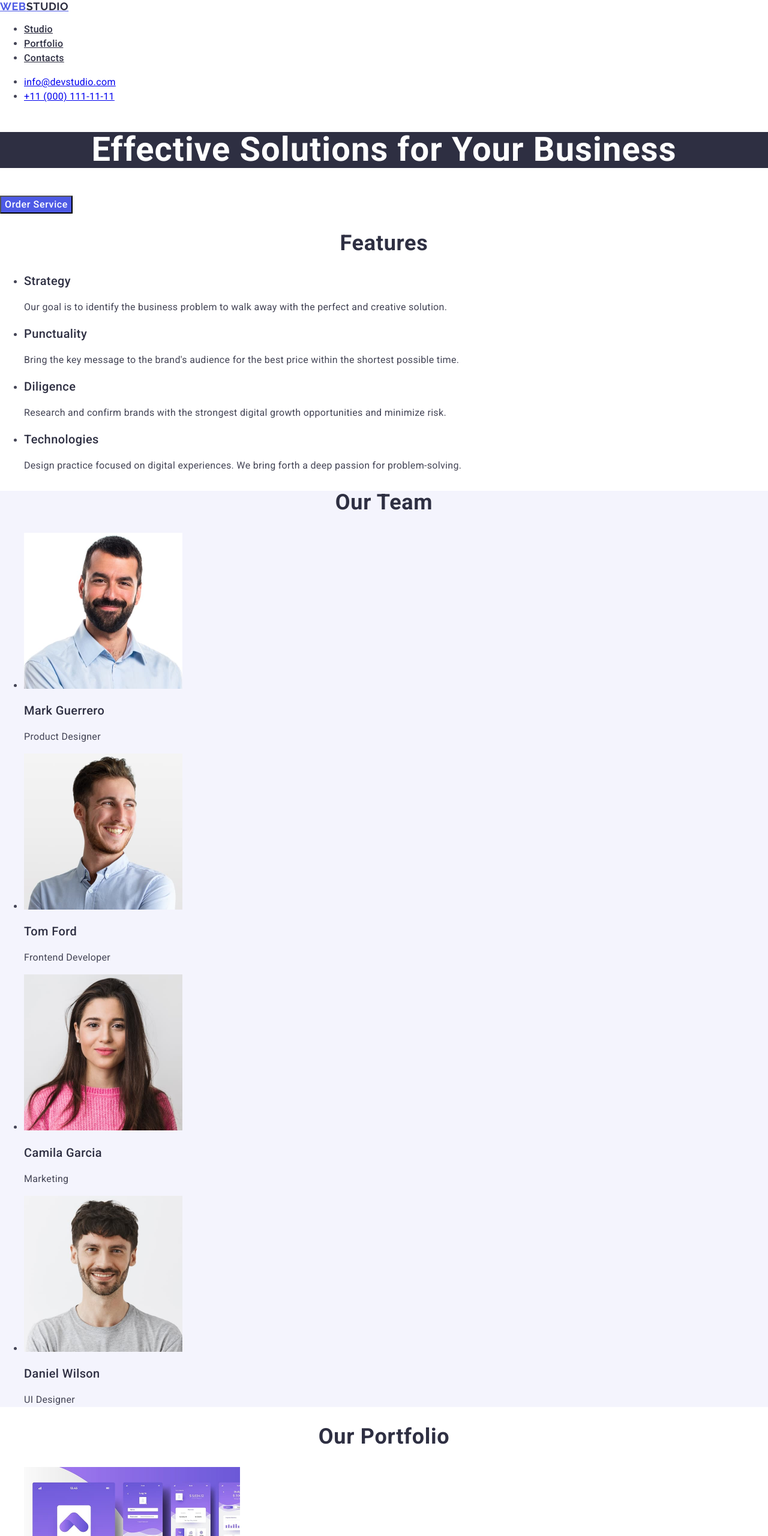
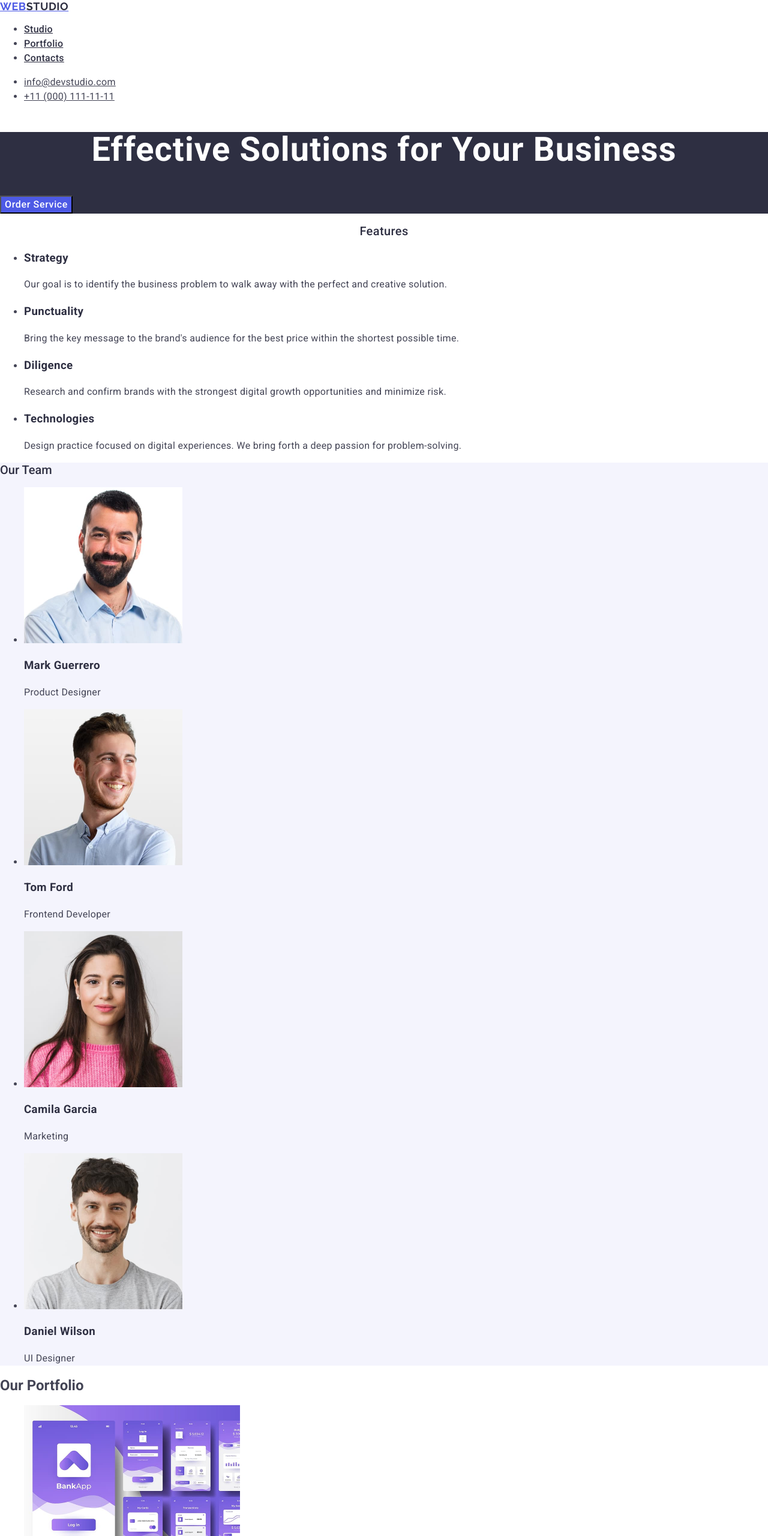
Before and after one commit to aanna25/goit-markup-hw-02, a plain HTML site: page index.html in a window 1280 px wide. Shown: the top 2560 px of the page at 60% size. Drawn offline with nearby package versions, Linux system fonts and the light colour scheme.

Commit message:
update index.html and styles.css

```diff
--- a/css/styles.css
+++ b/css/styles.css
@@ -2,30 +2,6 @@ body {
   font-family: "Roboto", sans-serif;
   color: #434455;
   background-color: #ffffff;
-}
-
-.nav-link:hover,
-.nav-link:focus {
-  color: #404bbf;
-}
-
-.nav-link {
-  font-weight: 500;
-  line-height: 1.5;
-  letter-spacing: 0.02em;
-  color: #2e2f42;
-}
-
-.contact-link:hover,
-.contact-link:focus {
-  color: #404bbf;
-}
-
-.contacts {
-  font-style: normal;
-  line-height: 1.5;
-  letter-spacing: 0.02em;
-  color: #434455;
 }
 
 .logo {
@@ -42,6 +18,38 @@ body {
   color: #2e2f42;
 }
 
+.nav-link:hover,
+.nav-link:focus {
+  color: #404bbf;
+}
+
+.nav-link {
+  font-weight: 500;
+  line-height: 1.5;
+  letter-spacing: 0.02em;
+  color: #2e2f42;
+}
+
+.contact-link {
+  color: #434455;
+}
+
+.contact-link:hover,
+.contact-link:focus {
+  color: #404bbf;
+}
+
+.contacts {
+  font-style: normal;
+  line-height: 1.5;
+  letter-spacing: 0.02em;
+  color: #434455;
+}
+
+.hero {
+  background-color: #2e2f42;
+}
+
 .btn {
   cursor: pointer;
   background-color: #4d5ae5;
@@ -51,7 +59,10 @@ body {
   color: #ffffff;
 }
 
-.btn:hover,
+.btn:hover {
+  background-color: #404bbf;
+}
+
 .btn:focus {
   background-color: #404bbf;
 }
@@ -63,23 +74,19 @@ body {
   letter-spacing: 0.02em;
   text-align: center;
   color: #fff;
-  background-color: #2e2f42;
 }
 
-.section-name {
-  font-weight: 700;
-  font-size: 36px;
-  line-height: 1.11;
+.section-features {
+  font-weight: 500;
+  font-size: 20px;
+  line-height: 1.2;
   letter-spacing: 0.02em;
   text-align: center;
   color: #2e2f42;
-  text-transform: capitalize;
 }
 
 .section-title {
-  font-weight: 500;
-  font-size: 20px;
-  line-height: 1.2;
+  line-height: 1.5;
   letter-spacing: 0.02em;
   color: #2e2f42;
 }
@@ -87,10 +94,38 @@ body {
 .section-text {
   line-height: 1.5;
   letter-spacing: 0.02em;
+  font-size: 16px;
+}
+
+.section-team {
+  background-color: #f4f4fd;
+}
+
+.team-section-name {
+  line-height: 1.11;
+  text-transform: capitalize;
+  font-weight: 500;
+  font-size: 20px;
+  line-height: 1.2;
+  letter-spacing: 0.02;
+  color: #2e2f42;
 }
 
 .team {
   background-color: #f4f4fd;
+}
+
+.section-portfolio {
+  line-height: 1.11;
+  text-transform: capitalize;
+}
+
+.portfolio-title {
+  font-weight: 500;
+  font-size: 20px;
+  line-height: 1.2;
+  letter-spacing: 0.02em;
+  color: #2e2f42;
 }
 
 .page-footer {
--- a/index.html
+++ b/index.html
@@ -43,13 +43,13 @@
       </address>
     </header>
     <main>
-      <section>
+      <section class="hero">
         <h1 class="page-title">Effective Solutions for Your Business</h1>
         <button type="button" class="btn">Order Service</button>
       </section>
 
       <section>
-        <h2 class="section-name">Features</h2>
+        <h2 class="section-features">Features</h2>
 
         <ul>
           <li>
@@ -83,8 +83,8 @@
         </ul>
       </section>
 
-      <section class="team">
-        <h2 class="section-name">Our Team</h2>
+      <section class="section-team">
+        <h2 class="team-section-name">Our Team</h2>
         <ul>
           <li>
             <img src="./images/img-3.jpg" alt="Photo1" width="264" />
@@ -113,11 +113,11 @@
       </section>
 
       <section>
-        <h2 class="section-name">Our Portfolio</h2>
+        <h2 class="section-portfolio">Our Portfolio</h2>
         <ul>
           <li>
             <img src="./images/img-9.jpg" alt="Photo5" width="360" />
-            <h3 class="section-title">Banking App</h3>
+            <h3 class="portfolio-title">Banking App</h3>
             <p class="section-text">App</p>
           </li>
 
```
